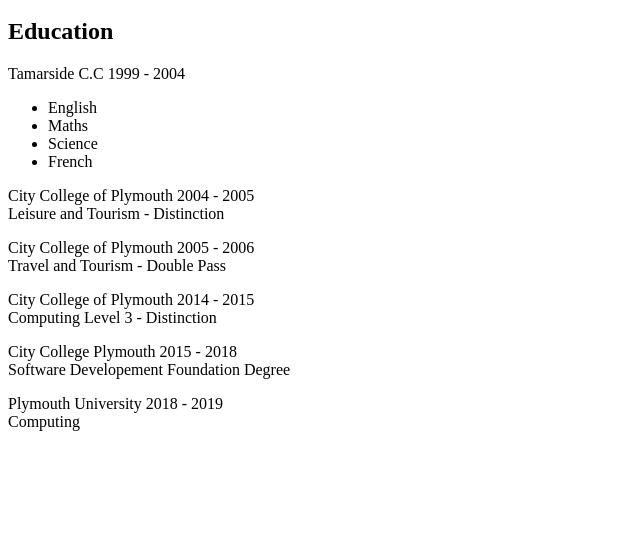
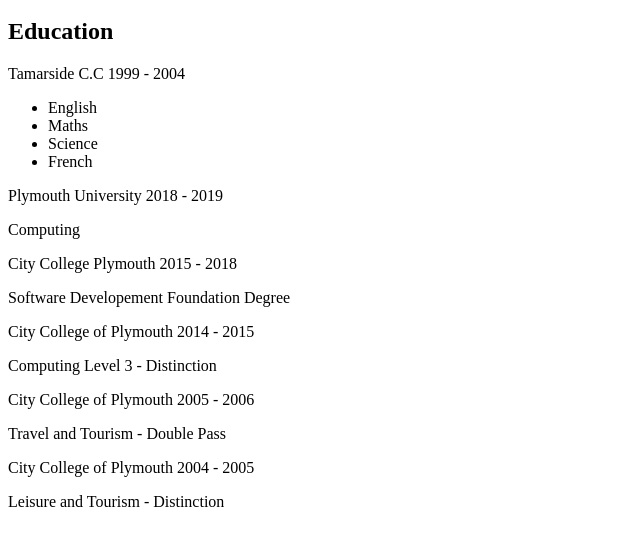
Before and after one commit to DanniiSenior/CV, a plain HTML site: page index.html in a window 1280 px wide. Shown: the part 48-594 px from the top of the page, without its empty margins (0-640 px from the left). Drawn offline with Linux system fonts and the light colour scheme.

Commit message:
added classes to p's

```diff
--- a/index.html
+++ b/index.html
@@ -23,29 +23,21 @@
           <li>French</li>
         </ul>
 
-        <p>
-          City College of Plymouth 2004 - 2005<br />
-          Leisure and Tourism - Distinction
-        </p>
+                <p class="edu-institute">Plymouth University 2018 - 2019</p>
+                <p class="subject">Computing</p>
 
-        <p>
-          City College of Plymouth 2005 - 2006 <br />
-          Travel and Tourism - Double Pass
-        </p>
+                <p class="edu-institute">City College Plymouth 2015 - 2018</p>
+                <p class="subject">Software Developement Foundation Degree</p>
 
-        <p>
-          City College of Plymouth 2014 - 2015<br />
-          Computing Level 3 - Distinction
-        </p>
+                <p class="edu-institute">City College of Plymouth 2014 - 2015</p>
+                <p class="subject">Computing Level 3 - Distinction</p>
 
-        <p>
-          City College Plymouth 2015 - 2018<br />
-          Software Developement Foundation Degree
-        </p>
+                <p class="edu-institute">City College of Plymouth 2005 - 2006</p>
+                <p class="subject">Travel and Tourism - Double Pass</p>
 
-        <p>
-          Plymouth University 2018 - 2019<br />
-          Computing
+                <p class="edu-institute">City College of Plymouth 2004 - 2005</p>
+                <p class="subject">Leisure and Tourism - Distinction</p>
+                </div>
         </p>
       </div>
     </div>
```
